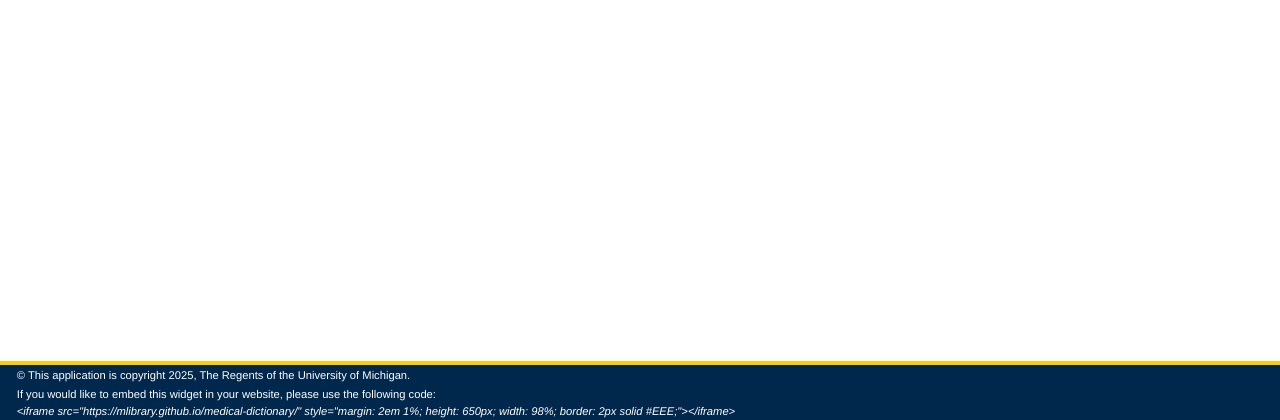
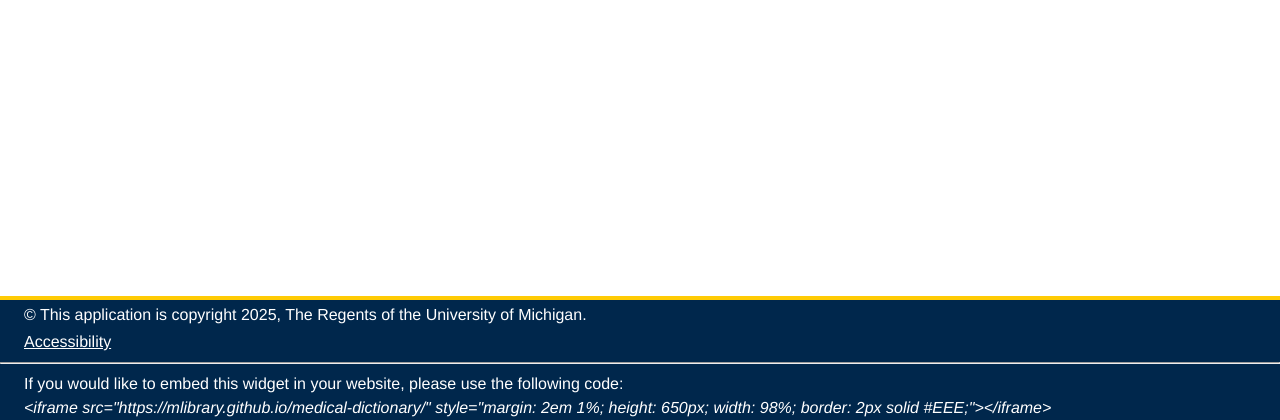
Before and after one commit to mlibrary/medical-dictionary, a PHP site: page / in a window 1280 px wide. Shown: the part 380-800 px from the top of the page. Run offline with PHP 8.4, Linux system fonts and the light colour scheme; some libraries are stand-ins or nearby versions.

Commit message:
added accessibility statement, larger footer text

```diff
--- a/index.html
+++ b/index.html
@@ -45,6 +45,8 @@
 	<main id="root"></main>
 	<footer>
 		<p>&copy; This application is copyright <span id="year">2024</span>, The Regents of the University of Michigan.</p>
+		<p><a href="https://docs.google.com/document/d/1Ex_rp9SqZazpDJJd725FwhHoyzLvQAQKedaBqk4yEpQ/">Accessibility</a></p>
+		<hr />
 		<p> If you would like to embed this widget in your website, please use the following code: <br>
 			<em> &lt;iframe src="https://mlibrary.github.io/medical-dictionary/" style="margin: 2em 1%; height: 650px; width: 98%; border: 2px solid #EEE;"&gt;&lt;/iframe&gt; </em>
 		</p>
--- a/style.css
+++ b/style.css
@@ -106,9 +106,14 @@ footer{
 footer p{
   margin-right: 1.5em;
   margin-left: 1.5em;
-  font-size: 0.7em;
+  font-size: 1em;
   margin-top: 0.2em;
   line-height: 1.5em;
+}
+
+footer a{
+  color: white;
+  font-size: 1rem;
 }
 
 
```
